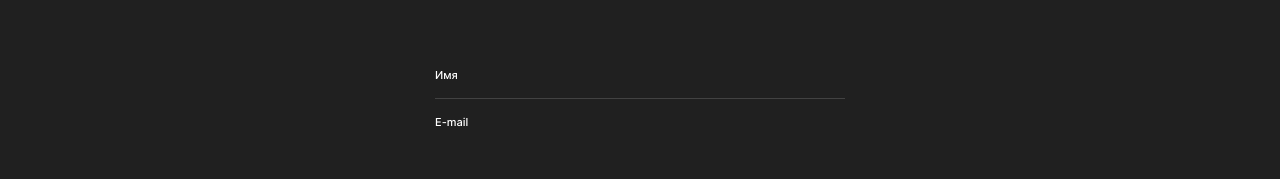
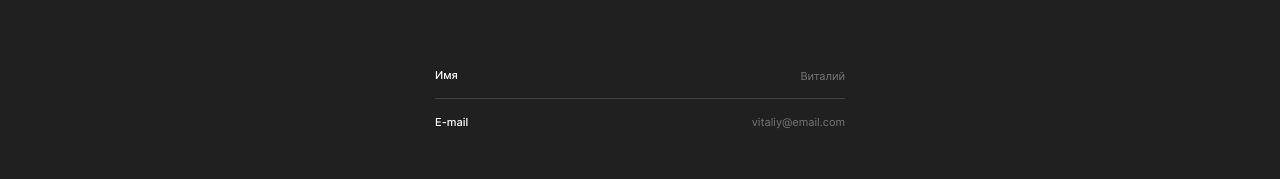
Before and after one commit to Punyapl/movies-explorer-frontend, a React (Create React App) app: page /profile in a window 1280 px wide. Shown: the part 208-387 px from the top of the page. Built offline with nearby package versions, Linux system fonts and the light colour scheme.

Commit message:
fix: фикс формы profile

```diff
--- a/src/components/Profile/Profile.jsx
+++ b/src/components/Profile/Profile.jsx
@@ -22,6 +22,7 @@ function Profile() {
                                 id="name"
                                 name="name"
                                 type="text"
+                                placeholder="Виталий"
                                 required
                             />
                         </div>
@@ -37,6 +38,7 @@ function Profile() {
                                 id="email"
                                 name="email"
                                 type="email"
+                                placeholder="vitaliy@email.com"
                                 required
                             />
                         </div>
```
